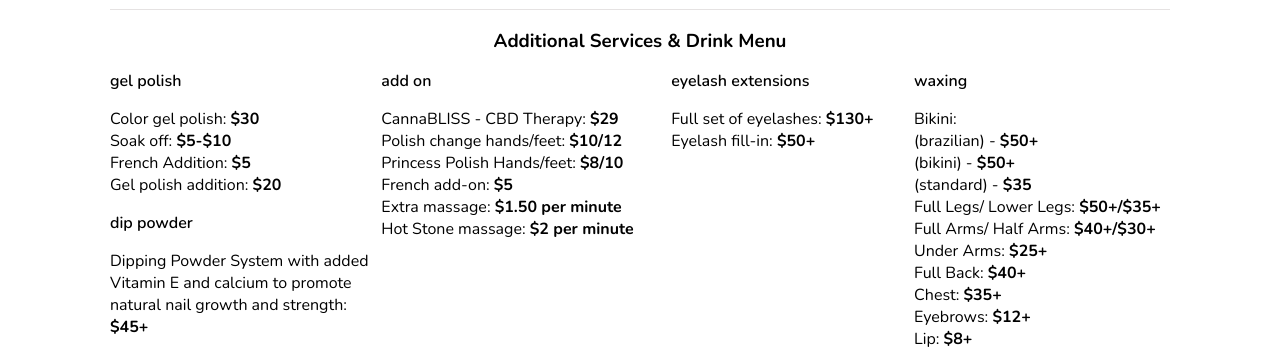
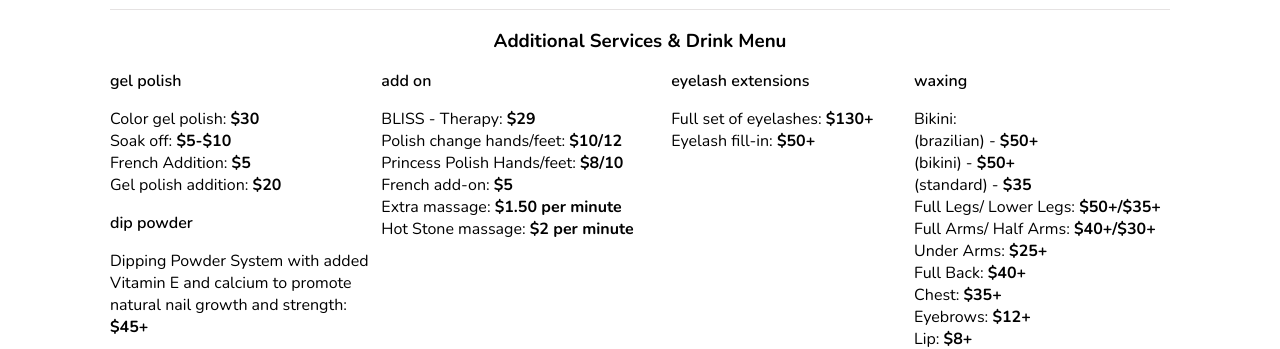
Before and after one commit to mimosasnailbar/mimosas, a Jekyll site: the page built from services.html, in a window 1280 px wide and 900 px high, scrolled down 2862 px. Shown: the part 152-501 px from the top of the window. Built offline with Jekyll 4.4.1, drawn with Linux system fonts in a browser that asks for light colours; nearby versions of some CDN libraries.

Commit message:
Updated 'services.html' via CloudCannon

```diff
--- a/services.html
+++ b/services.html
@@ -155,7 +155,7 @@ layout: default
 					add on
 				</p>
 				<p class="editable">
-					CannaBLISS - CBD Therapy: <strong>$29</strong><br />Polish change hands/feet: <strong>$10/12</strong><br />Princess Polish Hands/feet: <strong>$8/10</strong><br />French add-on: <strong>$5</strong><br />Extra massage: <strong>$1.50 per minute</strong><br />Hot Stone massage: <strong>$2 per minute</strong>
+					BLISS - Therapy: <strong>$29</strong><br />Polish change hands/feet: <strong>$10/12</strong><br />Princess Polish Hands/feet: <strong>$8/10</strong><br />French add-on: <strong>$5</strong><br />Extra massage: <strong>$1.50 per minute</strong><br />Hot Stone massage: <strong>$2 per minute</strong>
 				</p>
 			</div>
 		</div>
```
